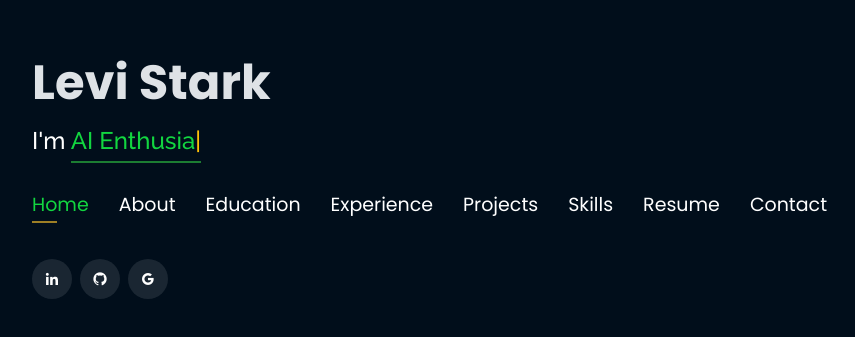
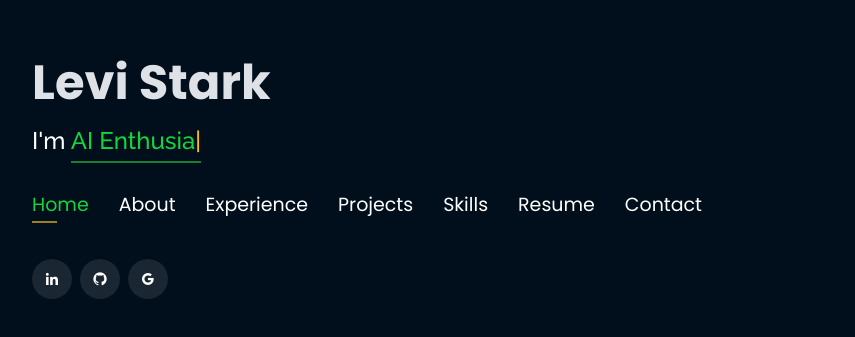
Before and after one commit to levi0917/pr-web.levi, a plain HTML site: page index.html in a window 1280 px wide. Shown: the part 221-558 px from the top of the page, without its empty margins (53-908 px from the left). Drawn offline with nearby package versions, Linux system fonts and the light colour scheme.

Commit message:
Update index.html

```diff
--- a/index.html
+++ b/index.html
@@ -70,7 +70,7 @@
         <ul>
           <li class="active"><a href="#header"> <span>Home</span></a></li>
           <li><a href="#about"><span>About</span></a></li>
-          <li><a href="#education"> <span>Education</span></a></li>
+          <!-- <li><a href="#education"> <span>Education</span></a></li> -->
           <li><a href="#experience"> <span>Experience</span></a></li>
 <!--          <li><a href="#projects"> <span>Projects</span></a></li>-->
           <li><a href="#portfolio"> <span>Projects</span></a></li>
```
